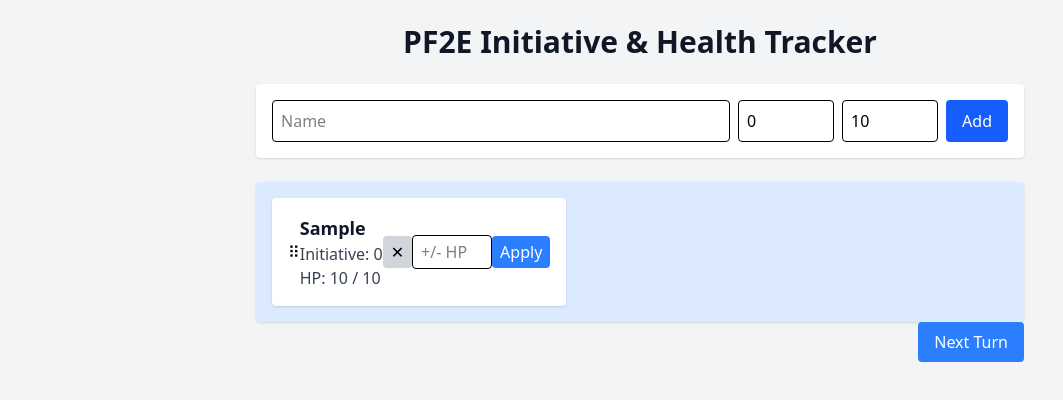
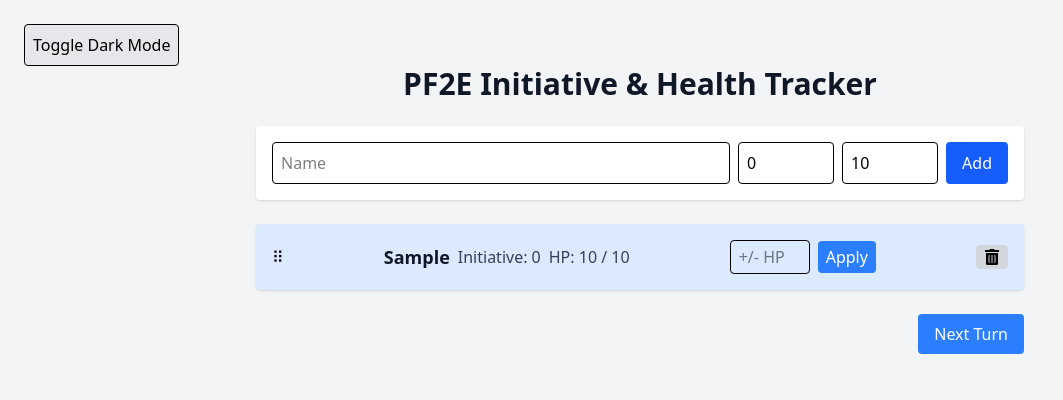
Before and after one commit to 09421/path2etracker, a Next.js app: page / in a window 1280 px wide. Both pictures are taken after typing "Sample" into the empty fields and a click on the button "Add". Shown: the top 400 px of the page, without its empty margins (0-1063 px from the left). Built offline with nearby package versions, Linux system fonts and the light colour scheme.

Commit message:
first styling

```diff
--- a/app/components/CombatantList.tsx
+++ b/app/components/CombatantList.tsx
@@ -18,7 +18,7 @@ import {
 import { SortableCombatant } from "./SortableCombatant";
 
 export function CombatantList() {
-  const { combatants, setCombatants, damage, heal, removeCombatant, currentTurnIndex, nextTurn, previousTurn } = useCombatants();
+  const { combatants, setCombatants, damage, heal, removeCombatant, currentTurnIndex, nextTurn } = useCombatants();
 
   const sensors = useSensors(
     useSensor(PointerSensor),
@@ -40,36 +40,21 @@ export function CombatantList() {
 const sortedCombatants = [...combatants].sort((a, b) => b.initiative - a.initiative);
 
 return (
-  <div>
     <DndContext sensors={sensors} collisionDetection={closestCenter} onDragEnd={handleDragEnd}>
       <SortableContext items={sortedCombatants.map(c => c.name)} strategy={verticalListSortingStrategy}>
         <div className="space-y-4">
           {sortedCombatants.map((c, index) => (
-            <div
-              key={c.id}
-              className={`p-4 rounded shadow flex items-center justify-between transition-all
-                ${index === currentTurnIndex ? "bg-blue-100 dark:bg-blue-900" : "bg-white dark:bg-gray-800"}`}
-            >
               <SortableCombatant
                 key={c.id}
                 combatant={c}
                 damage={damage}
                 heal={heal}
                 removeCombatant={removeCombatant}
+                isActive={index === currentTurnIndex}
               />
-            </div>
           ))}
         </div>
       </SortableContext>
     </DndContext>
-    <div className="flex justify-end mb-4">
-      <button
-        onClick={nextTurn}
-        className="bg-blue-500 text-white px-4 py-2 rounded hover:bg-blue-600"
-      >
-        Next Turn
-      </button>
-    </div>
-  </div>
-);
+  );
 }
--- a/app/components/SortableCombatant.tsx
+++ b/app/components/SortableCombatant.tsx
@@ -5,13 +5,15 @@ import { CSS } from "@dnd-kit/utilities";
 import { Combatant } from "@/types/Combatant";
 import type { CombatantActions } from "../lib/useCombatants";
 import { useState } from "react";
+import { FaTrashAlt } from "react-icons/fa";
 
 interface Props extends CombatantActions{
     combatant: Combatant
+  isActive: boolean;
 }
 
-export function SortableCombatant({ combatant, damage, heal, removeCombatant }: Props) {
-  const { attributes, listeners, setNodeRef, transform, transition } = useSortable({
+export function SortableCombatant({ combatant, damage, heal, removeCombatant, isActive }: Props) {
+  const { attributes, listeners, setNodeRef, transform, transition, } = useSortable({
     id: combatant.name,
   });
 
@@ -23,7 +25,7 @@ export function SortableCombatant({ combatant, damage, heal, removeCombatant }:
             if (amount < 0) damage(combatant.id, Math.abs(amount));
             else if (amount > 0) heal(combatant.id, amount);
         }
-        setHpChange(""); // clear after applying
+        setHpChange("");
     };
 
     const style = {
@@ -35,28 +37,21 @@ export function SortableCombatant({ combatant, damage, heal, removeCombatant }:
         <div
             ref={setNodeRef}
             style={style}
-            className="bg-white dark:bg-gray-800 p-4 rounded shadow flex items-center justify-between"
+            className={`w-full p-4 rounded shadow flex items-center justify-between transition-all
+            ${isActive ? "bg-blue-100 dark:bg-blue-900" : "bg-white dark:bg-gray-800"}`}
         >
-            <div {...attributes} {...listeners} className="cursor-grab">
-                ⠿ {/* Drag icon or name */}
+            <div {...attributes} {...listeners} className="cursor-grab flex" >
+                ⠿
             </div>
-            <div>
+            <div className="flex items-center gap-2">
                 <h2 className="text-lg font-bold text-gray-900 dark:text-gray-100">{combatant.name}</h2>
                 <p className="text-gray-700 dark:text-gray-300">Initiative: {combatant.initiative}</p>
                 <p className="text-gray-700 dark:text-gray-300">
                     HP: {combatant.currentHP} / {combatant.maxHP}
                 </p>
             </div>
-            <div className="flex gap-2">
-                <button
-                    onClick={(e) => {e.stopPropagation(); removeCombatant(combatant.id)}}
-                    className="bg-gray-300 dark:bg-gray-700 dark:text-white px-2 py-1 rounded"
-                >
-                    ✕
-                </button>
-            </div>
 
-            <div>
+            <div className="flex items-center gap-2">
                 <input
                     type="number"
                     value={hpChange}
@@ -75,6 +70,15 @@ export function SortableCombatant({ combatant, damage, heal, removeCombatant }:
                     Apply
                 </button>
             </div>
+
+            <div className="flex items-center gap-2">
+                <button
+                    onClick={(e) => {e.stopPropagation(); removeCombatant(combatant.id)}}
+                    className="bg-gray-300 dark:bg-gray-700 dark:text-white px-2 py-1 rounded"
+                >
+                    <FaTrashAlt className="w-4 h-4" />
+                </button>
+            </div>
         </div>
     );
 }
--- /dev/null
+++ b/app/components/Turnorder.tsx
@@ -0,0 +1,19 @@
+
+"use client";
+
+import { useCombatants } from "../lib/useCombatants";
+
+export function Turnorder() {
+    const { nextTurn } = useCombatants();
+
+    return (
+            <div className="flex justify-end mb-4">
+        <button
+            onClick={nextTurn}
+            className="bg-blue-500 text-white px-4 py-2 rounded hover:bg-blue-600"
+        >
+            Next Turn
+        </button>
+        </div>
+    )
+}
--- a/app/page.tsx
+++ b/app/page.tsx
@@ -1,15 +1,17 @@
 import { CombatantList } from "./components/CombatantList"
 import { AddCombatantForm } from "./components/AddCombatantForm";
 import { ThemeToggle } from "./theme/theme-provider";
+import { Turnorder } from "./components/Turnorder";
 
 export default function Home() {
   return (
     <main className="min-h-screen bg-gray-100 dark:bg-gray-800 p-6">
-      {/* <ThemeToggle /> */}
+      <ThemeToggle />
       <div className="max-w-3xl mx-auto space-y-6 dark:bg-gray-800"  >
         <h1 className="text-3xl font-bold text-center text-gray-900 dark:text-white">PF2E Initiative & Health Tracker</h1>
         <AddCombatantForm />
         <CombatantList />
+        <Turnorder/>
       </div>
     </main>
   );
--- a/package.json
+++ b/package.json
@@ -18,6 +18,7 @@
     "next": "15.3.2",
     "react": "^19.0.0",
     "react-dom": "^19.0.0",
+    "react-icons": "^5.5.0",
     "uuid": "^11.1.0"
   },
   "devDependencies": {
```
Also changed, not shown: 1 other file (tests, documents, lock files or other folders).
